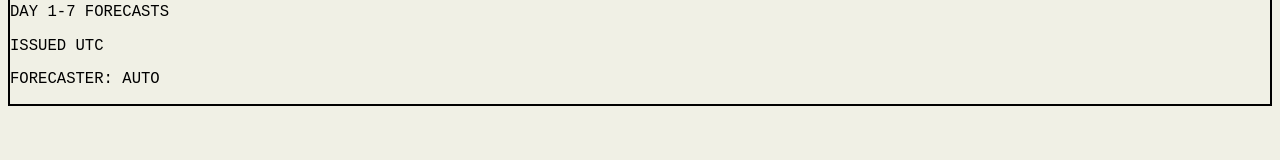
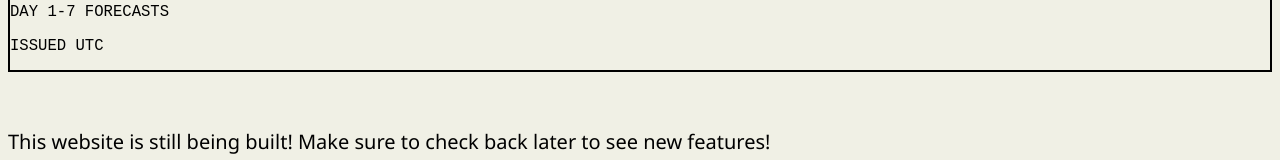
Before and after one commit to maxzqiu/mws-website, a React (Vite) app: page /forecasts in a window 1280 px wide. Shown: the part 989-1149 px from the top of the page. Built offline with nearby package versions, Linux system fonts and the light colour scheme; no server answers.

Commit message:
added maple plain

```diff
--- a/src/detailedForecasts.jsx
+++ b/src/detailedForecasts.jsx
@@ -595,7 +595,6 @@ function Forecasts({ products, locations, units, area }){
         <div className="info-box">
           <p>DAY 1-7 FORECASTS</p>
           <p>ISSUED {update} UTC</p>
-          <p>FORECASTER: AUTO</p>
         </div>
 
       </>
--- a/src/directory.jsx
+++ b/src/directory.jsx
@@ -2,6 +2,7 @@ export const LOCATIONS={
     "Newport Beach":"https://api.weather.gov/gridpoints/SGX/38,57/",
     "Los Angeles":"https://api.weather.gov/gridpoints/LOX/155,45/",
     "Claremont":"https://api.weather.gov/gridpoints/LOX/174,44",
+    "Maple Plain":"https://api.weather.gov/gridpoints/MPX/95,73"
   }
 
 export const UNITS={
```
Also changed, not shown: 1 other file (tests, documents, lock files or other folders).
